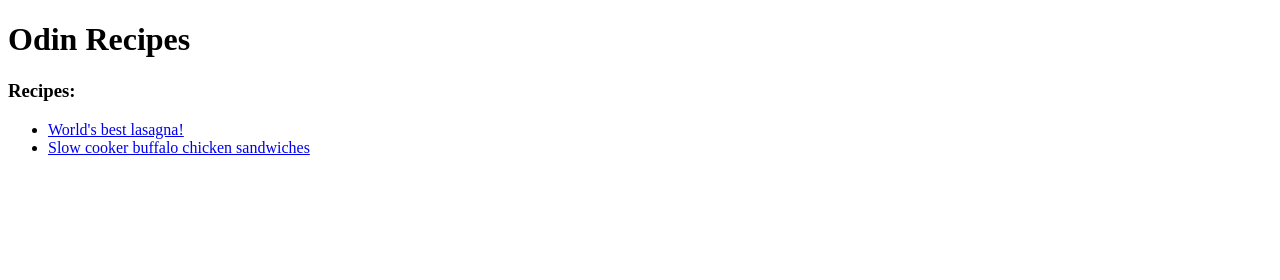
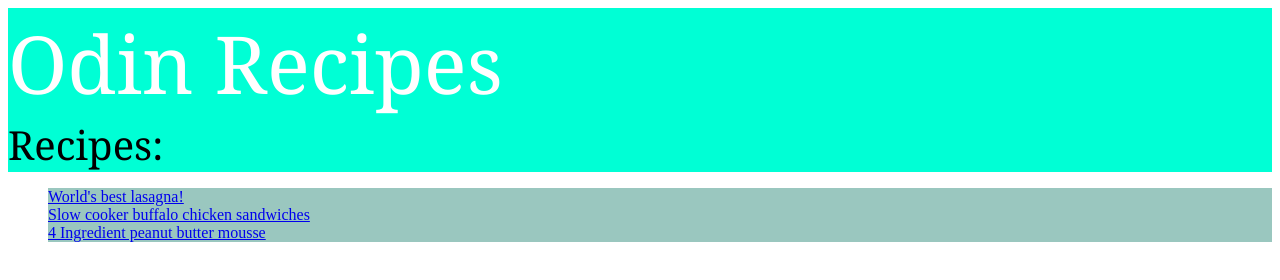
Before and after one commit to GerwinHuizinga/odin-recipes, a plain HTML site: page index.html in a window 1280 px wide. Drawn offline with Linux system fonts and the light colour scheme.

Commit message:
Did add style.css file
Played arround with the possibilities of CSS

```diff
--- a/index.html
+++ b/index.html
@@ -4,14 +4,16 @@
     <meta charset="UTF-8">
     <meta name="viewport" content="width=device-width, initial-scale=1.0">
     <title>Odin Recipes</title>
+    <link rel="stylesheet" href="style.css">
 </head>
 
 <body>
-    <h1>Odin Recipes</h1>
-    <h3>Recipes:</h3>
+    <div class="hoofdtext">Odin Recipes</div>
+    <div id="koptext">Recipes:</div>
     <ul>
-    <li><a href="recipes/lasagna.html">World's best lasagna!</a></li>
-    <li><a href="recipes/buffalo-chicken-sandwiches.html">Slow cooker buffalo chicken sandwiches</a></li>
+    <li class="recepttext"><a href="recipes/lasagna.html">World's best lasagna!</a></li>
+    <li class="recepttext"><a href="recipes/buffalo-chicken-sandwiches.html">Slow cooker buffalo chicken sandwiches</a></li>
+    <li class="recepttext"><a href="recipes/peanut-butter-mousse.html">4 Ingredient peanut butter mousse</a></li>
     </ul>
 </body>
 </html>
--- /dev/null
+++ b/style.css
@@ -0,0 +1,17 @@
+#koptext {
+    font-size: 40px;
+    color: black;
+}
+
+div {
+    background-color: rgb(0, 255, 213);
+    color: white;
+    font-family: Georgia, 'Times New Roman', Times, serif;
+    font-size: 80px;
+}
+
+.recepttext {
+    background-color: rgb(154, 199, 191);
+    color: white;
+    font-family: 'Times New Roman', Times, serif;
+}
```
Also changed, not shown: 1 other file.
